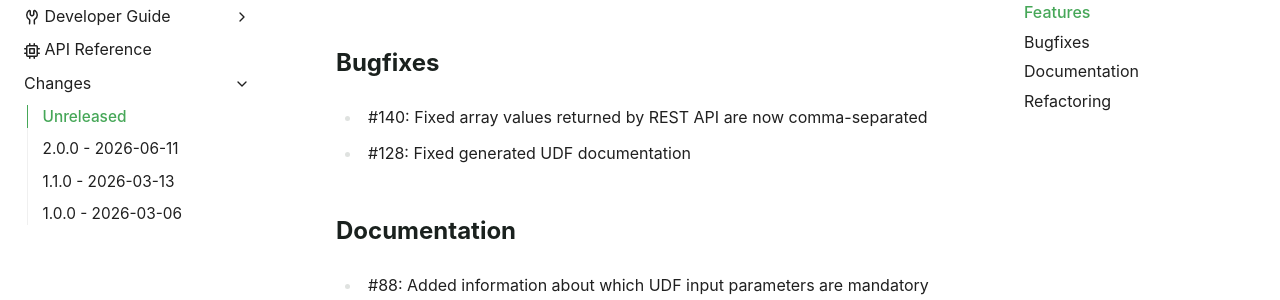
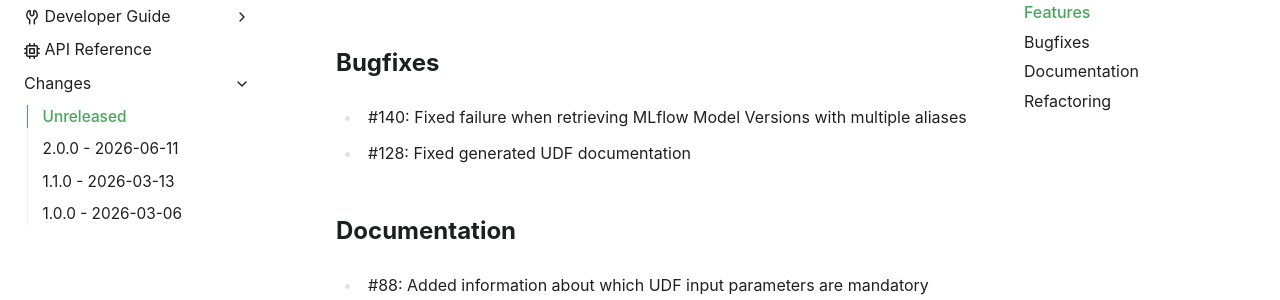
Before and after one commit to exasol/mlflow-plugin, a Sphinx documentation site: the page built from doc/changes/unreleased.md, in a window 1280 px wide and 900 px high, scrolled down 620 px. Shown: the part 153-453 px from the top of the window. Built offline with Sphinx 7.4.7, drawn with Linux system fonts in a browser that asks for light colours; pages that are not in the unit, such as notebooks, are missing from menus.

Commit message:
Apply suggestion from @ckunki

```diff
--- a/doc/changes/unreleased.md
+++ b/doc/changes/unreleased.md
@@ -19,7 +19,7 @@ This release adds support for accessing the MLflow REST API via an Exasol Virtua
 
 ## Bugfixes
 
-* #140: Fixed array values returned by REST API are now comma-separated
+* #140: Fixed failure when retrieving MLflow Model Versions with multiple aliases
 * #128: Fixed generated UDF documentation
 
 ## Documentation
```
